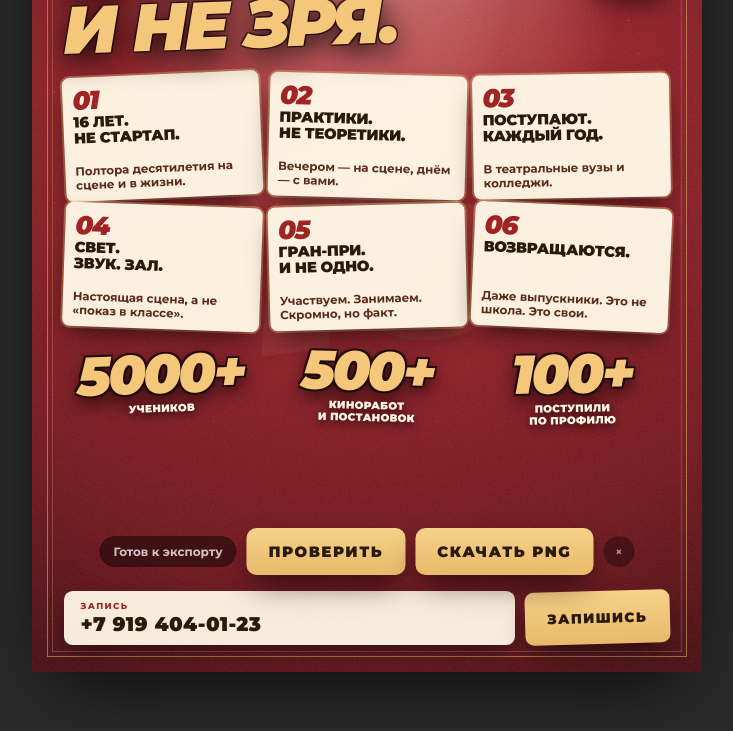
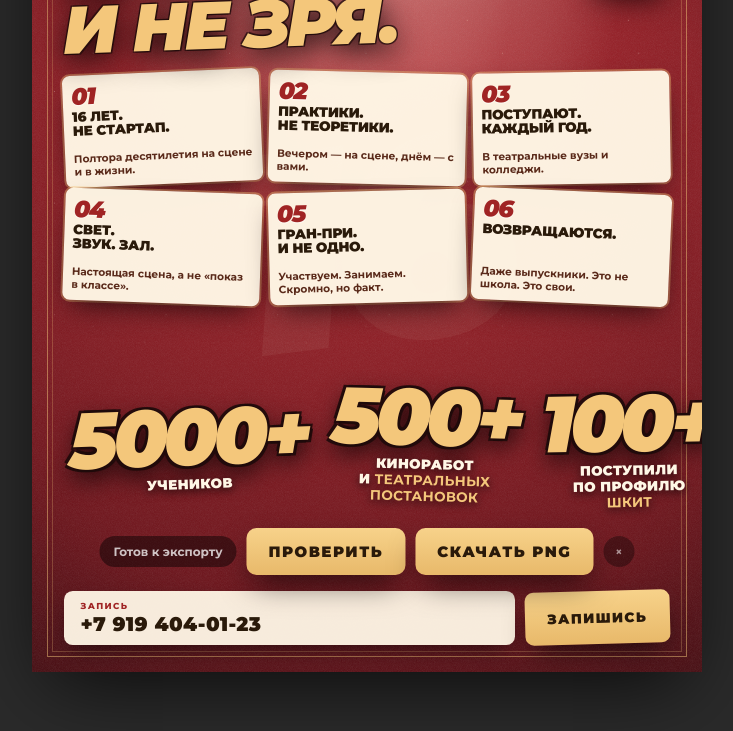
Before and after one commit to shkit-school/shkit-school.github.io, a plain HTML site: page post6.html in a window 1280 px wide. Shown: the part 205-936 px from the top of the page, without its empty margins (273-1006 px from the left). Drawn offline with nearby package versions, Linux system fonts and the light colour scheme.

Commit message:
Update post6.html

```diff
--- a/post6.html
+++ b/post6.html
@@ -43,30 +43,31 @@ html,body{font-family:'Montserrat',system-ui,sans-serif;background:#2a2a2a;min-h
 .post__qr-top{flex:none;display:flex;align-items:flex-start;margin-top:6px}
 .qr__img{width:130px;height:130px;background:#FFF7E6;border-radius:12px;padding:10px;object-fit:contain;display:block;box-shadow:0 18px 44px -12px rgba(0,0,0,.75),0 0 0 4px rgba(244,199,123,.55);transform:rotate(3deg)}
 
-/* СЕТКА 6 КАРТОЧЕК */
-.facts{margin-top:22px;flex:none;display:grid;grid-template-columns:1fr 1fr 1fr;grid-template-rows:auto auto;gap:12px}
-.fact{position:relative;padding:16px 16px 14px;border-radius:12px;background:rgba(255,247,230,.97);color:#2a1a0a;box-shadow:0 20px 44px -14px rgba(0,0,0,.7),0 0 0 3px rgba(244,199,123,.4);display:flex;flex-direction:column;overflow:hidden;min-height:200px}
+/* СЕТКА 6 КАРТОЧЕК — компактнее */
+.facts{margin-top:20px;flex:none;display:grid;grid-template-columns:1fr 1fr 1fr;grid-template-rows:auto auto;gap:12px}
+.fact{position:relative;padding:14px 14px 12px;border-radius:12px;background:rgba(255,247,230,.97);color:#2a1a0a;box-shadow:0 20px 44px -14px rgba(0,0,0,.7),0 0 0 3px rgba(244,199,123,.4);display:flex;flex-direction:column;overflow:hidden;min-height:180px}
 .fact:nth-child(1){transform:rotate(-2.5deg)}
 .fact:nth-child(2){transform:rotate(1.5deg)}
 .fact:nth-child(3){transform:rotate(-1deg)}
 .fact:nth-child(4){transform:rotate(2deg)}
 .fact:nth-child(5){transform:rotate(-1.5deg)}
 .fact:nth-child(6){transform:rotate(2.5deg)}
-.fact__num{font-size:42px;font-weight:900;font-style:italic;color:#A02424;line-height:1;letter-spacing:-.05em;margin-bottom:4px;text-shadow:0 2px 0 rgba(255,255,255,.5)}
-.fact__title{font-size:24px;font-weight:900;line-height:1.02;text-transform:uppercase;color:#2a1a0a;letter-spacing:-.02em;margin-bottom:8px}
-.fact__text{font-size:19px;font-weight:700;line-height:1.22;color:#5a2a1a;margin-top:auto}
+.fact__num{font-size:38px;font-weight:900;font-style:italic;color:#A02424;line-height:1;letter-spacing:-.05em;margin-bottom:4px;text-shadow:0 2px 0 rgba(255,255,255,.5)}
+.fact__title{font-size:22px;font-weight:900;line-height:1.02;text-transform:uppercase;color:#2a1a0a;letter-spacing:-.02em;margin-bottom:8px}
+.fact__text{font-size:17px;font-weight:700;line-height:1.22;color:#5a2a1a;margin-top:auto}
 
-/* БЛОК ЦИФР — крупно, дерзко, игриво */
-.numbers{margin-top:26px;position:relative;z-index:20;display:grid;grid-template-columns:1fr 1fr 1fr;gap:18px;flex:none}
-.num{position:relative;text-align:center;padding:6px 8px}
+/* БЛОК ЦИФР — ГИГАНТСКИЙ, ЗАПОЛНЯЕТ ВСЁ ПРОСТРАНСТВО */
+.numbers{flex:1;min-height:0;margin-top:22px;position:relative;z-index:20;display:grid;grid-template-columns:1fr 1fr 1fr;gap:20px;align-items:center}
+.num{position:relative;text-align:center;padding:8px}
 .num:nth-child(1){transform:rotate(-2deg)}
-.num:nth-child(2){transform:rotate(1.5deg);margin-top:-6px}
-.num:nth-child(3){transform:rotate(-1deg)}
-.num__value{font-size:88px;font-weight:900;font-style:italic;line-height:.9;letter-spacing:-.05em;color:#F4C77B;text-shadow:-3px -3px 0 rgba(30,10,10,.85),3px -3px 0 rgba(30,10,10,.85),-3px 3px 0 rgba(30,10,10,.85),3px 3px 0 rgba(30,10,10,.85),0 12px 30px rgba(0,0,0,.7)}
-.num__label{font-size:17px;font-weight:900;line-height:1.15;text-transform:uppercase;color:#FFF7E6;letter-spacing:.02em;margin-top:8px;text-shadow:0 4px 14px rgba(0,0,0,.7)}
+.num:nth-child(2){transform:rotate(1.5deg);margin-top:-14px}
+.num:nth-child(3){transform:rotate(-1deg);margin-top:6px}
+.num__value{font-size:128px;font-weight:900;font-style:italic;line-height:.86;letter-spacing:-.06em;color:#F4C77B;text-shadow:-4px -4px 0 rgba(30,10,10,.9),4px -4px 0 rgba(30,10,10,.9),-4px 4px 0 rgba(30,10,10,.9),4px 4px 0 rgba(30,10,10,.9),0 16px 38px rgba(0,0,0,.75)}
+.num__label{font-size:22px;font-weight:900;line-height:1.15;text-transform:uppercase;color:#FFF7E6;letter-spacing:.02em;margin-top:10px;text-shadow:0 4px 14px rgba(0,0,0,.7)}
+.num__label b{color:#F4C77B}
 
-/* НИЗ — телефон + ЗАПИШИСЬ */
-.post__bottom{flex:none;margin-top:auto;padding-top:20px;display:grid;grid-template-columns:1fr auto;gap:16px;align-items:stretch}
+/* НИЗ */
+.post__bottom{flex:none;margin-top:20px;display:grid;grid-template-columns:1fr auto;gap:16px;align-items:stretch}
 .phone-card{display:flex;flex-direction:column;justify-content:center;gap:6px;padding:16px 26px;border-radius:14px;background:rgba(255,247,230,.95);color:#2a1a0a;box-shadow:0 16px 36px -12px rgba(0,0,0,.6)}
 .phone-card .label{font-size:14px;font-weight:800;letter-spacing:.16em;text-transform:uppercase;color:#A02424}
 .phone-card .value{font-size:32px;font-weight:900;color:#2a1a0a;line-height:1;letter-spacing:.02em}
@@ -153,11 +154,11 @@ html,body{font-family:'Montserrat',system-ui,sans-serif;background:#2a2a2a;min-h
 </div>
 <div class="num">
 <div class="num__value">500+</div>
-<div class="num__label">киноработ<br>и постановок</div>
+<div class="num__label">киноработ<br>и <b>театральных<br>постановок</b></div>
 </div>
 <div class="num">
 <div class="num__value">100+</div>
-<div class="num__label">поступили<br>по профилю</div>
+<div class="num__label">поступили<br>по профилю<br><b>ШКИТ</b></div>
 </div>
 </div>
 
```
